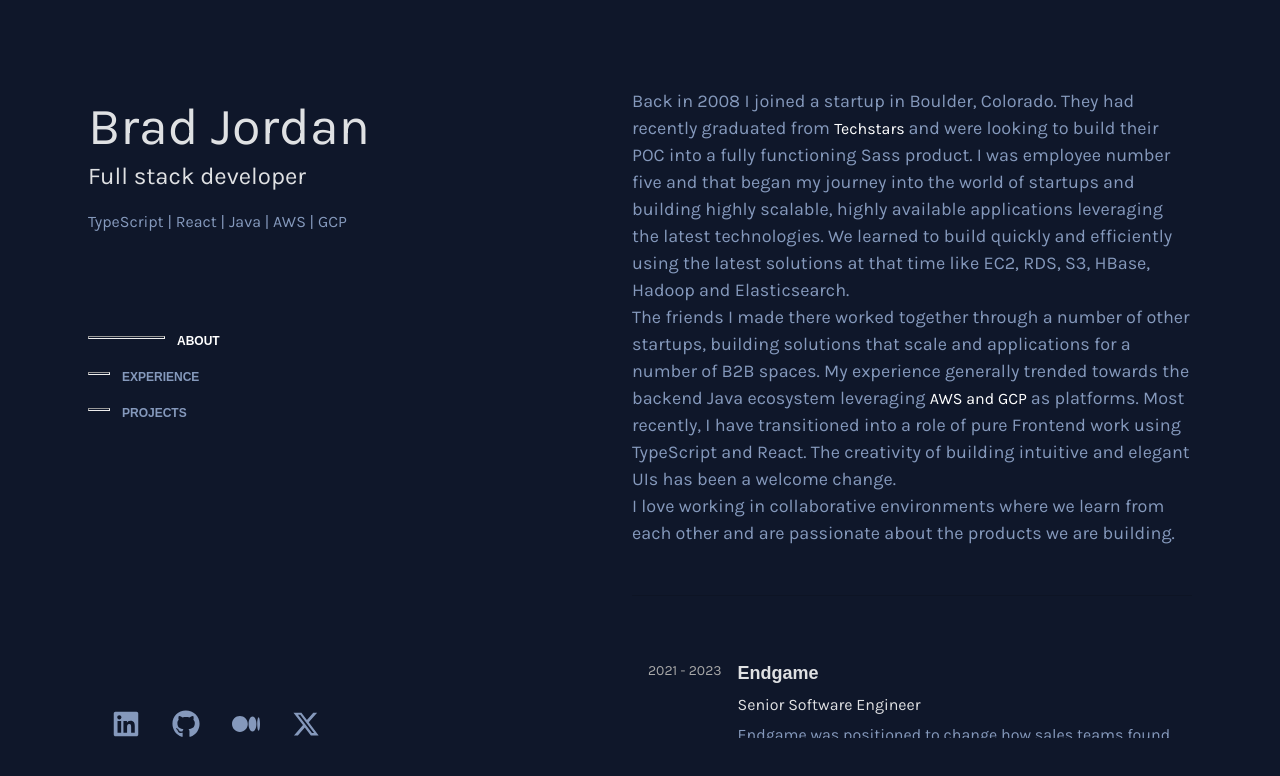
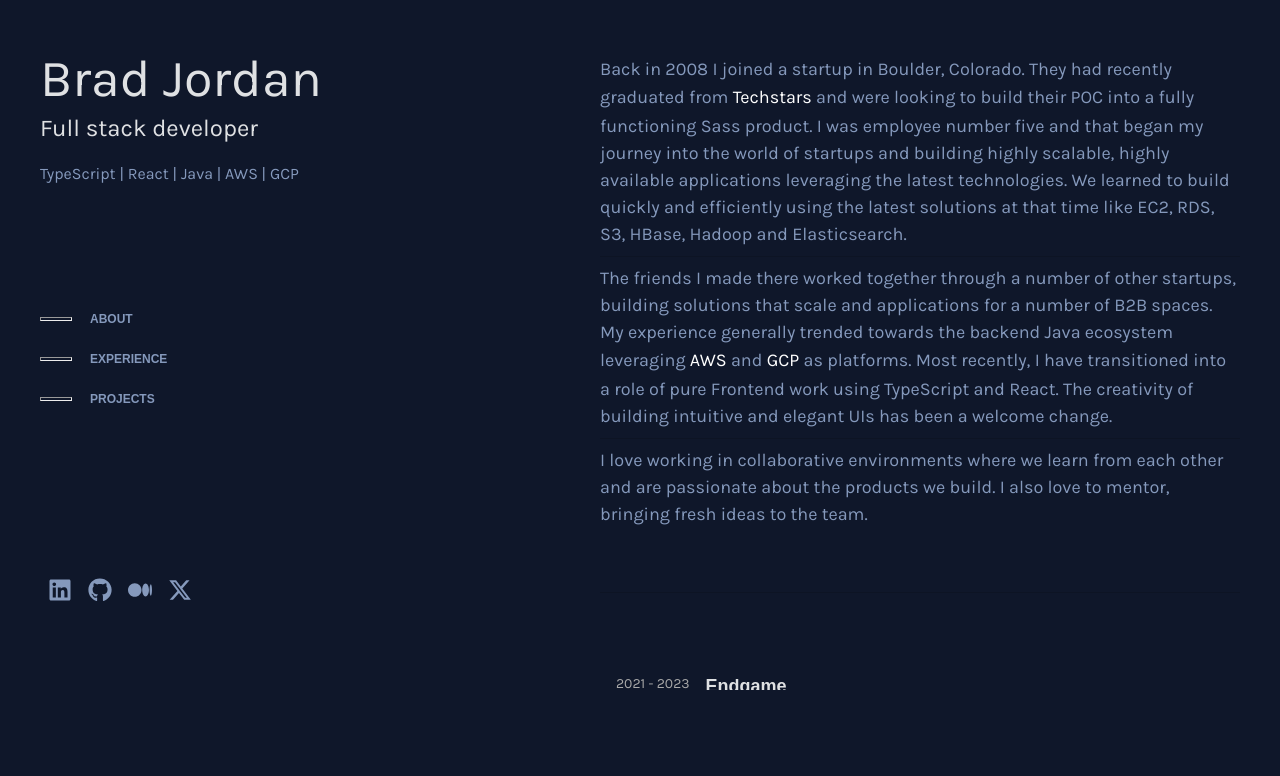
Before and after one commit to climberbrad/brad-jordan-resume, a React (Vite) app: page / in a window 1280 px wide. Shown: the top 776 px of the page. Built offline with nearby package versions, Linux system fonts and the light colour scheme.

Commit message:
nav update and responsive UI

```diff
--- a/src/App.tsx
+++ b/src/App.tsx
@@ -2,7 +2,7 @@
 import {Box, createTheme, ThemeProvider} from "@mui/material";
 import {MainLeft} from "./components/MainLeft.tsx";
 import {MainRight} from "./components/MainRight.tsx";
-import {Route, Routes} from "react-router-dom";
+import {useState} from "react";
 
 function App() {
 
@@ -15,21 +15,19 @@
         },
     });
 
+    const [isAboutVisible, setAboutVisisble] = useState(false)
+    const [isExpVisible, setExpVisisble] = useState(false)
+    const [isProjectsVisible, setProjectsVisisble] = useState(false)
+
+    // todo: [ ] useSignal
+
     return (
-
-        <Routes>
-            <Route path="*"
-                   element={
-                       <ThemeProvider theme={theme}>
-                           <Box sx={{display: 'flex', justifyContent: 'space-between', marginTop: 6, marginX: 6}}>
-                               <MainLeft/>
-                               <MainRight/>
-                           </Box>
-                       </ThemeProvider>
-                   }
-            />
-        </Routes>
-
+        <ThemeProvider theme={theme}>
+            <Box sx={{display: 'flex', justifyContent: 'space-between'}}>
+                <MainLeft isAboutVisible={isAboutVisible} isExperienceVisible={isExpVisible} isProjectsVisible={isProjectsVisible}/>
+                <MainRight setIsAboutVisible={setAboutVisisble} setIsExpVisible={setExpVisisble} setIsProjectsVisible={setProjectsVisisble}/>
+            </Box>
+        </ThemeProvider>
     )
 }
 
--- a/src/components/FooterLinks.tsx
+++ b/src/components/FooterLinks.tsx
@@ -5,7 +5,7 @@
 
 const HoverIcon = ({children}: { children: React.ReactElement }): React.ReactElement => {
     return (
-        <IconButton size='large' sx={{color: '#8599bc', "&:hover ": {color: '#efefef'}}}>
+        <IconButton size='medium' sx={{color: '#8599bc', "&:hover ": {color: '#efefef'}}}>
             {children}
         </IconButton>
     )
@@ -13,8 +13,8 @@
 
 export function FooterLinks(): React.ReactElement {
     return (
-        <footer style={{position: 'absolute', left: 100, bottom: 50}}>
-            <Box sx={{display: 'flex', gap: 1}}>
+        <footer id='footer'>
+            <Box sx={{position: 'relative', top: '20vh', gap: 4}}>
                 <a href='https://www.linkedin.com/in/boulderbrad/' target="_blank"><HoverIcon><FaLinkedin/></HoverIcon></a>
                 <a href='https://github.com/climberbrad' target='_blank'><HoverIcon><FaGithub/></HoverIcon></a>
                 <a href='https://medium.com/@climberbrad' target='_blank'><HoverIcon><FaMedium/></HoverIcon></a>
--- a/src/components/JobCard.tsx
+++ b/src/components/JobCard.tsx
@@ -4,7 +4,7 @@
 
 export function JobCard({job}: { job: Job }): React.ReactElement {
     return (
-        <CardContent sx={{transitionDelay: '50ms', '&:hover': {background: "#112538", border: 0, borderRadius: 2}}}>
+        <CardContent sx={{transitionDelay: '20ms', '&:hover': {background: "#112538", border: 0, borderRadius: 2}}}>
             <Box sx={{display: 'flex', gap: 2}}>
                 <Typography sx={{whiteSpace: 'noWrap'}} fontWeight='bolder' color='darkgrey' fontSize={14}>
                     {job.startDate} - {job.endDate}
@@ -22,7 +22,7 @@
                     <Divider sx={{marginY: 1}}/>
                     <Box sx={{display: 'flex', gap: 1, flexWrap: 'wrap'}}>
                         {job.skills.map(skill => (
-                            <Chip sx={{background: '#344257', color: '#75e5d3'}} label={skill}/>
+                            <Chip key={skill} sx={{background: '#344257', color: '#75e5d3'}} label={skill}/>
                         ))}
 
                     </Box>
--- a/src/components/MainLeft.tsx
+++ b/src/components/MainLeft.tsx
@@ -1,44 +1,55 @@
 import React from "react";
 import {Box, Typography} from "@mui/material";
 import {FooterLinks} from "./FooterLinks.tsx";
-import {useLocation} from "react-router-dom";
 
 
 const NavItem = ({link, txt, isSelected}: { link: string, txt: string, isSelected: boolean }): React.ReactElement => {
     return (
         <a href={`#${link}`}>
-            <Typography fontFamily='arial' fontWeight='bold' fontSize={12} color={isSelected ? 'white': 'inherit'}>
-                <hr style={{
-                    transitionDelay: '200ms',
-                    transition: '200ms',
-                    display: 'inline-block',
-                    width: isSelected ? 75 : 20,
-                    height: 1,
-                    marginRight: 12
-                }}/>
+            <hr style={{
+                position: 'relative',
+                top: 6,
+                paddingTop: 1,
+                marginTop: 4,
+                transition: '150ms',
+                display: 'inline-block',
+                width: isSelected ? 75 : 30,
+                height: 1,
+                marginRight: 18,
+                color: isSelected ? 'white': '',
+            }}/>
+            <Typography sx={{display: 'inline'}} fontFamily='arial' fontWeight='bold' fontSize={12}
+                        color={isSelected ? 'white' : 'inherit'}>
                 {txt.toUpperCase()}
             </Typography></a>
     )
 }
 
-export function MainLeft(): React.ReactElement {
-    const location = useLocation();
+interface MainLeftProps {
+    isAboutVisible: boolean;
+    isExperienceVisible: boolean;
+    isProjectsVisible: boolean;
+}
 
-    console.log('hash', location.hash)
+export function MainLeft(props: MainLeftProps): React.ReactElement {
+
     return (
         <>
             <main>
-                <Box sx={{display: 'flex', flexDirection: 'column', width: '20rem'}}>
+                <Box sx={{display: 'flex', flexDirection: 'column'}}>
                     <Typography fontWeight='bold' fontSize={52}>Brad Jordan</Typography>
                     <Typography sx={{marginTop: -1}} fontSize={24}>Full stack developer</Typography>
                     <Typography sx={{marginTop: 2}} fontSize={16} color='#8599bc'>
                         TypeScript | React | Java | AWS | GCP
                     </Typography>
-                    <Box sx={{marginTop: 12, display: 'flex', flexDirection: 'column', gap: 2}}>
+                    <Box sx={{marginTop: '15vh', display: 'flex', flexDirection: 'column', gap: 2}}>
                         <NavItem link='about' txt='about'
-                                 isSelected={location.hash === '#about' || location.hash === ''}/>
-                        <NavItem link='experience' txt='experience' isSelected={location.hash === '#experience'}/>
-                        <NavItem link='projects' txt='projects' isSelected={location.hash === '#projects'}/>
+                                 isSelected={props.isAboutVisible && !props.isExperienceVisible}/>
+                        <NavItem link='experience' txt='experience'
+                                 isSelected={props.isExperienceVisible
+                                     && (!props.isAboutVisible || !props.isProjectsVisible) }/>
+                        <NavItem link='projects' txt='projects'
+                                 isSelected={props.isProjectsVisible && !props.isExperienceVisible}/>
                     </Box>
                     <FooterLinks/>
                 </Box>
--- a/src/components/MainRight.tsx
+++ b/src/components/MainRight.tsx
@@ -1,18 +1,61 @@
-import React from "react";
+import React, {useEffect, useMemo, useRef} from "react";
 import {Box, Divider, Typography} from "@mui/material";
 import {JobCard} from "./JobCard.tsx";
 import {jobData} from "./JobData.ts";
 import {ProjectData} from "./ProjectData.ts";
 import {ProjectCard} from "./ProjectCard.tsx";
 
+interface MainRightProps {
+    setIsAboutVisible: (isVisible: boolean) => void;
+    setIsExpVisible: (isVisible: boolean) => void;
+    setIsProjectsVisible: (isVisible: boolean) => void;
+}
 
-export function MainRight(): React.ReactElement {
+
+export function MainRight(props: MainRightProps): React.ReactElement {
+    const aboutRef = useRef();
+    const expereinceRef = useRef();
+    const projectsRef = useRef();
+
+    // const [isExpVisible, setExpVisisble] = useState(false)
+
+    const aboutObserver = useMemo(() => new IntersectionObserver(
+        ([entry]) => props.setIsAboutVisible(entry.isIntersecting)
+    ), [aboutRef])
+
+    const expObserver = useMemo(() => new IntersectionObserver(
+        ([entry]) => props.setIsExpVisible(entry.isIntersecting)
+    ), [expereinceRef])
+
+    const projectsObserver = useMemo(() => new IntersectionObserver(
+        ([entry]) => props.setIsProjectsVisible(entry.isIntersecting)
+    ), [projectsRef])
+
+
+
+    useEffect(() => {
+        aboutObserver.observe(aboutRef.current)
+        return () => aboutObserver.disconnect()
+    }, [])
+
+    useEffect(() => {
+        expObserver.observe(expereinceRef.current)
+        return () => expObserver.disconnect()
+    }, [])
+
+    useEffect(() => {
+        projectsObserver.observe(projectsRef.current)
+        return () => projectsObserver.disconnect()
+    }, [])
+
+
+
     return (
         <Box
             sx={{
                 display: 'flex',
                 flexDirection: 'column',
-                width: '35rem',
+                width: '50vw',
                 gap: 2,
                 maxHeight: 650,
                 overflow: 'auto',
@@ -25,34 +68,37 @@
                     display: 'none', // Hide the scrollbar for IE
                 }
             }}>
-            <Box id='about'>
+            <Box id='about' ref={aboutRef} sx={{marginTop: 2}}>
                 <Typography fontSize={18} color='#8599bc'>
                     Back in 2008 I joined a startup in Boulder, Colorado. They had recently
-                    graduated from <Typography display='inline' color='white'>Techstars </Typography>
+                    graduated from <Typography color="#ffffff" fontSize={18} variant="caption">Techstars </Typography>
                     and were looking to build their POC into a fully functioning Sass product.
                     I was employee number five and that began my journey into the world of startups
                     and building highly scalable, highly available applications leveraging the latest technologies.
                     We learned to build quickly and efficiently using the latest solutions at that time like
                     EC2, RDS, S3, HBase, Hadoop and Elasticsearch.
                 </Typography>
+                <Divider sx={{marginY: 1}}/>
                 <Typography fontSize={18} color='#8599bc'>
                     The friends I made there worked together through a number of other startups, building solutions
                     that scale and applications for a number of B2B spaces. My experience
-                    generally trended towards the backend Java ecosystem leveraging <Typography display='inline' color='white'>AWS and GCP </Typography>
+                    generally trended towards the backend Java ecosystem leveraging <Typography color="#ffffff" fontSize={18} variant="caption">AWS </Typography>
+                    and <Typography color="#ffffff" fontSize={18} variant="caption">GCP </Typography>
                     as platforms. Most recently, I have transitioned into a role of pure Frontend work using TypeScript
                     and React. The creativity of building intuitive and elegant UIs has been a welcome change.
                 </Typography>
+                <Divider sx={{marginY: 1}}/>
                 <Typography fontSize={18} color='#8599bc'>
                     I love working in collaborative environments where we learn from each other and
-                    are passionate about the products we are building.
+                    are passionate about the products we build. I also love to mentor, bringing fresh ideas to the team.
                 </Typography>
             </Box>
-            <Divider sx={{marginY: 4}}/>
-            <Box id='experience'>
+            <Divider sx={{marginY: 6}}/>
+            <Box id='experience' ref={expereinceRef}>
                 {jobData.map(job => <JobCard key={job.company} job={job}/>)}
             </Box>
-            <Box id='projects'>
-                {ProjectData.map(project => <ProjectCard {...project} />)}
+            <Box id='projects' ref={projectsRef}>
+                {ProjectData.map(project => <ProjectCard key={project.name} {...project} />)}
             </Box>
         </Box>
     )
--- a/src/main.tsx
+++ b/src/main.tsx
@@ -2,12 +2,9 @@
 import ReactDOM from 'react-dom/client'
 import App from './App.tsx'
 import './index.css'
-import {BrowserRouter as Router,} from "react-router-dom";
 
 ReactDOM.createRoot(document.getElementById('root')!).render(
     <React.StrictMode>
-        <Router>
-            <App/>
-        </Router>
+        <App/>
     </React.StrictMode>,
 )
```
